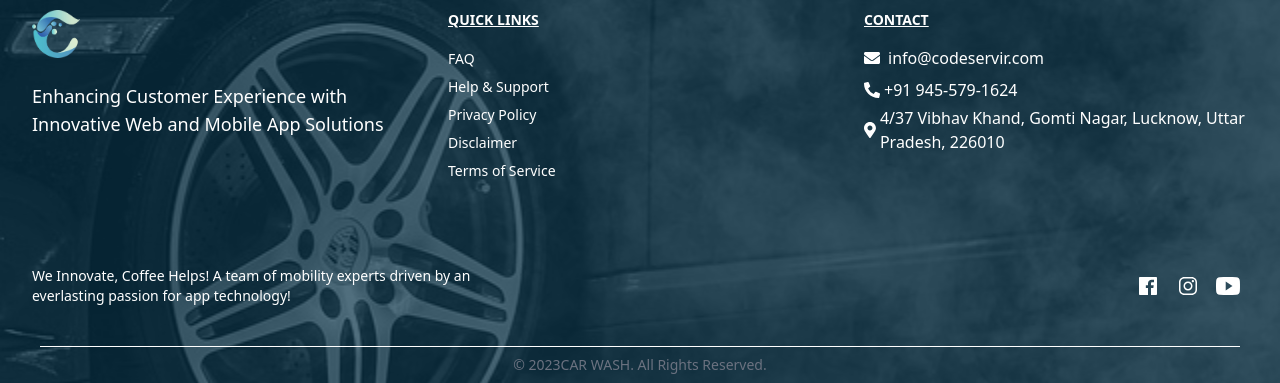
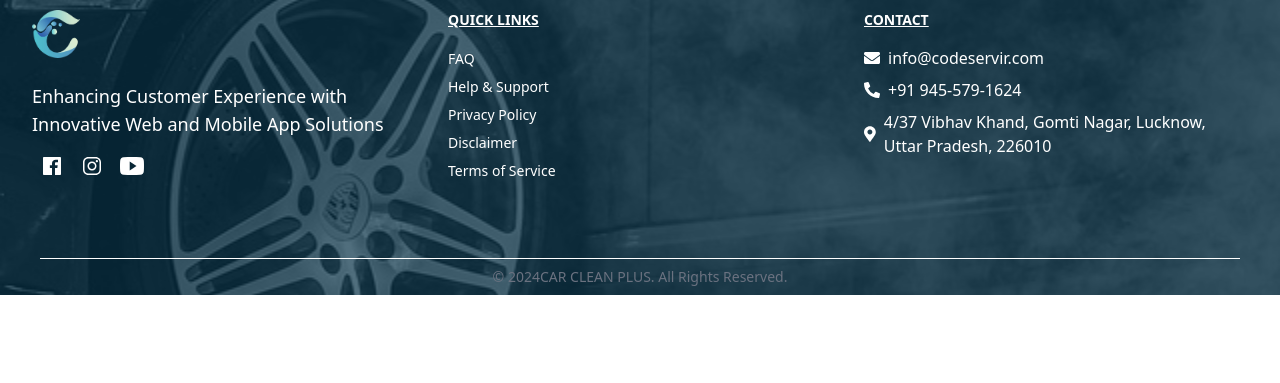
Before and after one commit to difmo/carcleanplus, a React (Vite) app: page / in a window 1280 px wide. Shown: the part 5547-5930 px from the top of the page. After the commit the page ends 5842 px from the top, so only its background shows below. Built offline with nearby package versions, Linux system fonts and the light colour scheme.

Commit message:
first commit

```diff
--- a/src/Components/Footer.jsx
+++ b/src/Components/Footer.jsx
@@ -24,6 +24,38 @@ const Footer = () => {
                 Enhancing Customer Experience with Innovative Web and Mobile App
                 Solutions
               </h3>
+              <div className="flex flex-col md:flex-row justify-between items-center ">
+                <div className="flex justify-center md:justify-start mt-4">
+                  <a
+                    href="https://www.youtube.com/your-channel"
+                    target="_blank"
+                    rel="noopener noreferrer"
+                    className="text-white hover:text-gray-700 mx-2"
+                  >
+                    <IoLogoFacebook size={24} />
+                    <span className="sr-only">Facebook</span>
+                  </a>
+                  <a
+                    href="https://www.youtube.com/your-channel"
+                    target="_blank"
+                    rel="noopener noreferrer"
+                    className="text-white hover:text-gray-700 mx-2"
+                  >
+                    <IoLogoInstagram size={24} />
+                    <span className="sr-only">Instagram</span>
+                  </a>
+                  <a
+                    href="https://www.youtube.com/your-channel"
+                    target="_blank"
+                    rel="noopener noreferrer"
+                    className="text-white hover:text-gray-700 mx-2"
+                  >
+                    <IoLogoYoutube size={24} />
+                    <span className="sr-only">YouTube</span>
+                  </a>
+                </div>
+              </div>
+
             </div>
 
             {/* Quick Links Section */}
@@ -61,12 +93,12 @@ const Footer = () => {
                   <FaEnvelope className="mr-2" />
                   <span>info@codeservir.com</span>
                 </li>
-                <li className="mb-1 flex items-center justify-center md:justify-start">
-                  <FaPhoneAlt className="mr-1" />
+                <li className="mb-2 flex items-center justify-center md:justify-start">
+                  <FaPhoneAlt className="mr-2" />
                   <span>+91 945-579-1624</span>
                 </li>
                 <li className="flex items-center justify-center md:justify-start">
-                  <FaMapMarkerAlt className="mr-1" />
+                  <FaMapMarkerAlt className="mr-2 " />
                   <span>
                     4/37 Vibhav Khand, Gomti Nagar, Lucknow, Uttar Pradesh,
                     226010
@@ -77,49 +109,14 @@ const Footer = () => {
           </div>
 
           {/* Footer Bottom Section */}
-          <div className="flex flex-col md:flex-row justify-between items-center mt-8">
-            <p className="mt-4 text-white text-sm max-w-md text-center md:text-left">
-              We Innovate, Coffee Helps! A team of mobility experts driven by an
-              everlasting passion for app technology!
-            </p>
-            <div className="flex justify-center md:justify-start mt-4">
-              <a
-                href="https://www.youtube.com/your-channel"
-                target="_blank"
-                rel="noopener noreferrer"
-                className="text-white hover:text-gray-700 mx-2"
-              >
-                <IoLogoFacebook size={24} />
-                <span className="sr-only">Facebook</span>
-              </a>
-              <a
-                href="https://www.youtube.com/your-channel"
-                target="_blank"
-                rel="noopener noreferrer"
-                className="text-white hover:text-gray-700 mx-2"
-              >
-                <IoLogoInstagram size={24} />
-                <span className="sr-only">Instagram</span>
-              </a>
-              <a
-                href="https://www.youtube.com/your-channel"
-                target="_blank"
-                rel="noopener noreferrer"
-                className="text-white hover:text-gray-700 mx-2"
-              >
-                <IoLogoYoutube size={24} />
-                <span className="sr-only">YouTube</span>
-              </a>
-            </div>
-          </div>
         </div>
 
         <hr className="border-white  mt-10 mx-10 " />
         <div className="flex flex-col-reverse sm:flex-row sm:justify-between items-center mx-10  md:justify-center">
           <span className="text-sm text-gray-500 dark:text-gray-400 text-center sm:text-left py-2">
-            © 2023
+            © 2024
             <a href="#" className="hover:underline ">
-              CAR WASH
+              CAR CLEAN PLUS
             </a>
             . All Rights Reserved.
           </span>
```
Also changed, not shown: src/Components/Button.jsx (+2 -22 lines).
